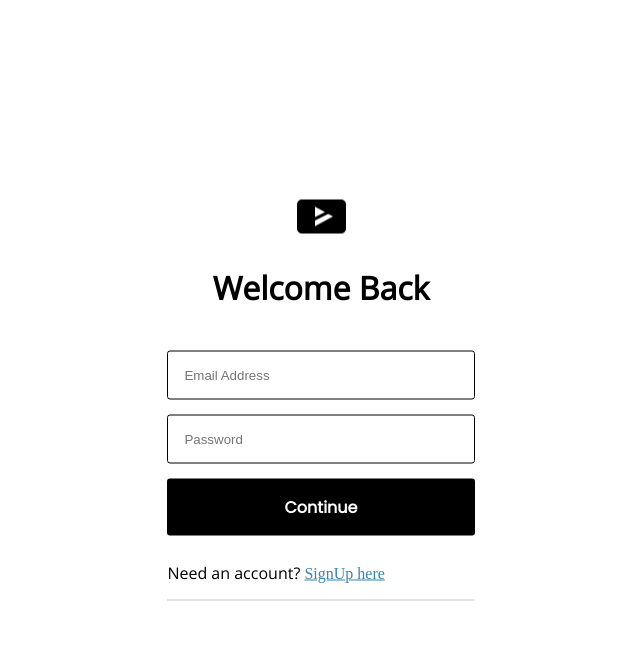
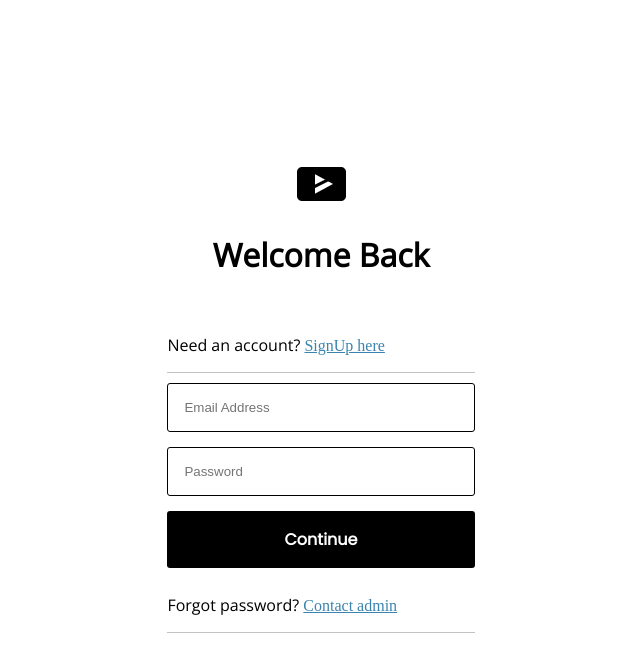
Before and after one commit to sdabbey/YTTask, a Django app: page /accounts/login_yttasker/ in a window 1280 px wide. Shown: the top 672 px of the page, without its empty margins (319-959 px from the left). Run offline with Django 4.2, Linux system fonts and the light colour scheme.

```diff
--- a/accounts/templates/accounts/login.html
+++ b/accounts/templates/accounts/login.html
@@ -30,6 +30,7 @@
                 {% endfor %}
             </div>
         {% endif %}
+        <small>Need an account? <a href="{% url 'accounts:create_yttasker' %}">SignUp here</a></small>
         <form action="{% url 'accounts:login_yttasker' %}" method="post">
             {% csrf_token %}
             <input type="email" placeholder="Email Address" name="email" id="email" value="{{email}}" required>
@@ -37,8 +38,8 @@
             <button type="submit">Continue</button>
 
         </form>
-        <small>Need an account? <a href="{% url 'accounts:create_yttasker' %}">SignUp here</a></small>
 
+        <small>Forgot password? <a href="mailto: dehydrus223@gmail.com">Contact admin</a></small>
 
    </div>
 </body>
```
